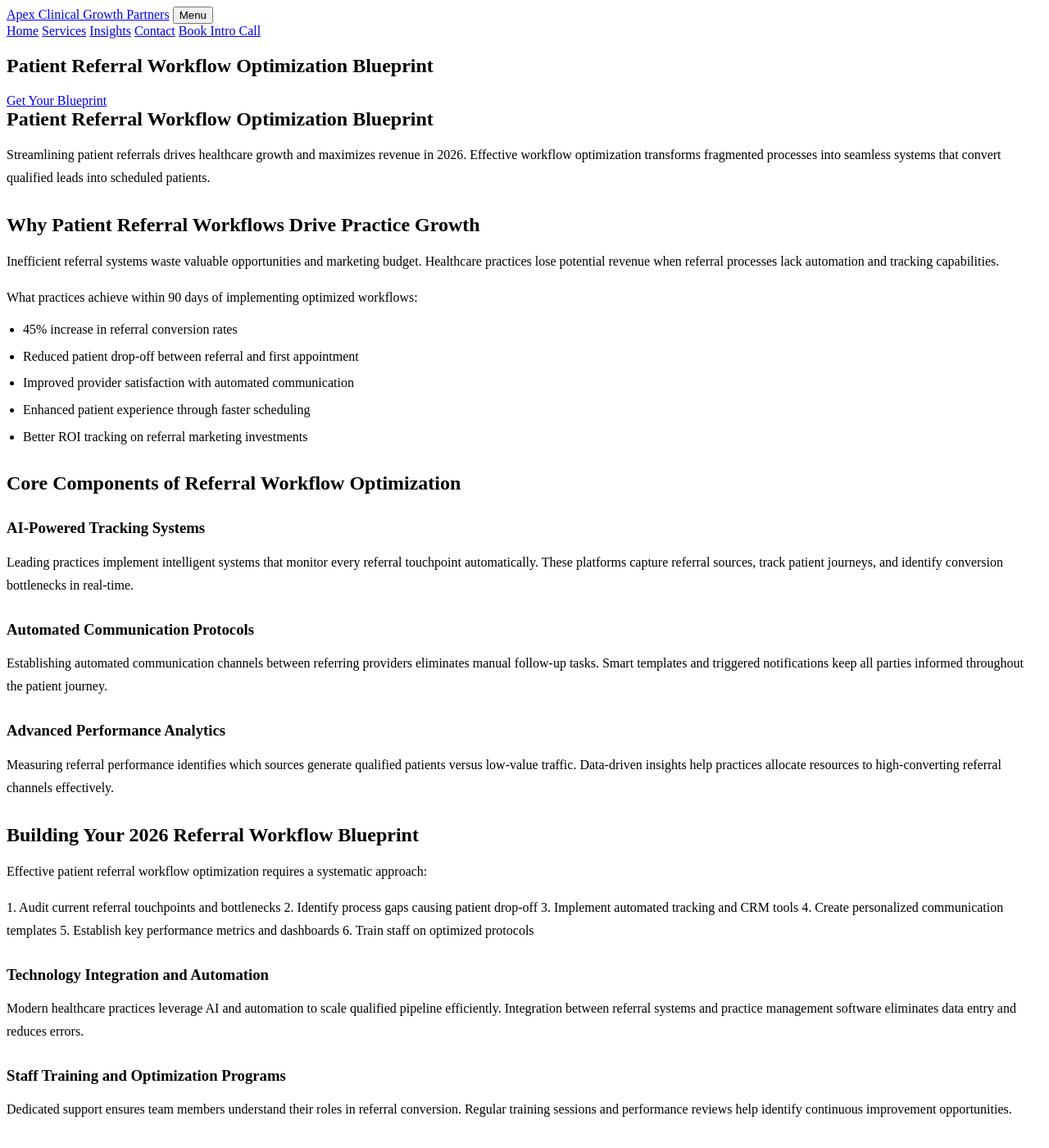
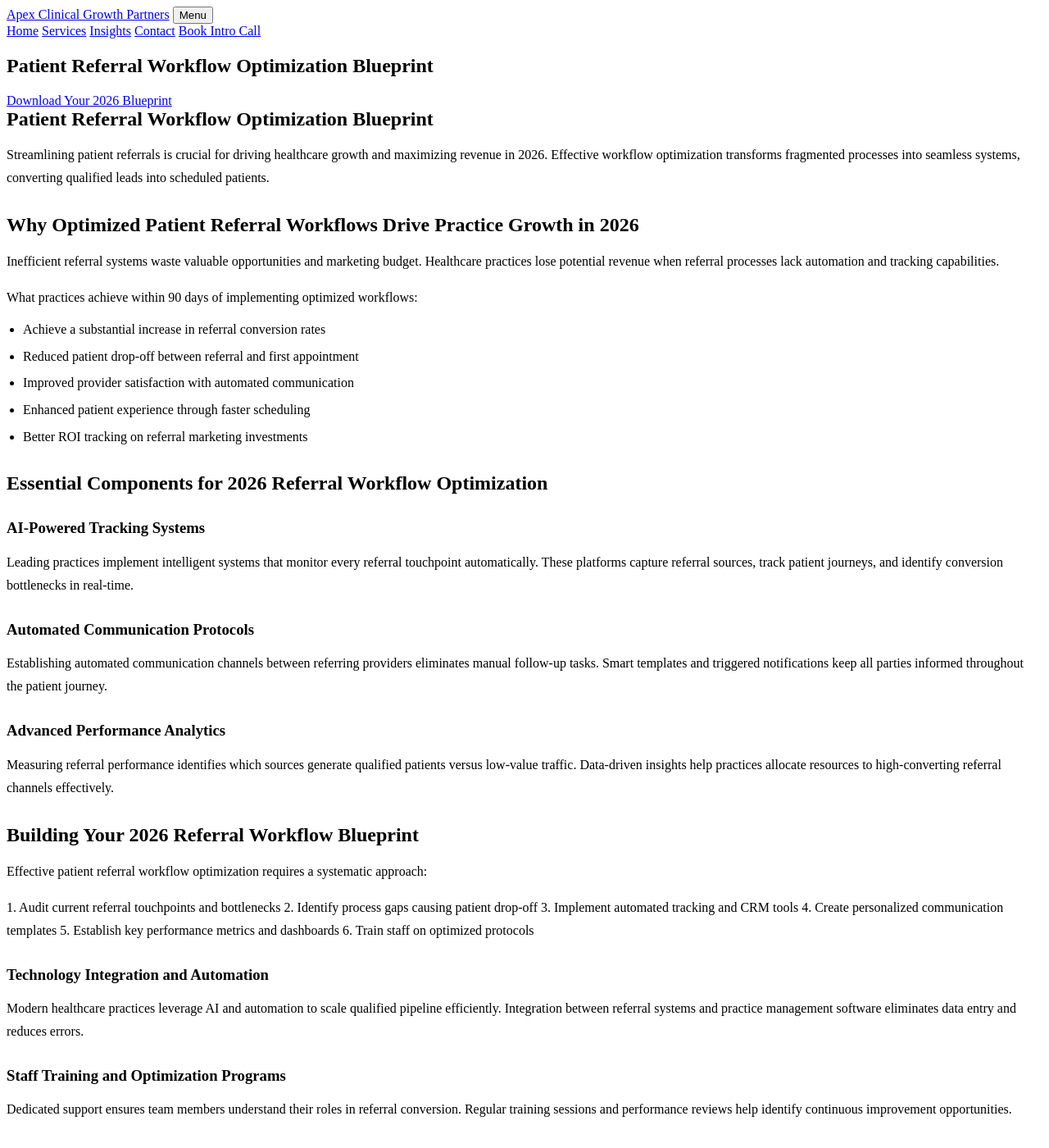
Before and after one commit to prjctlphbt/orbitr-canary-angular-20260228, a Jekyll site: the page patient-referral-workflow-blueprint.html, which Jekyll copies as it is, in a window 1280 px wide and 1400 px high. Shown: the whole window at 82% size. Built offline with Jekyll 4.4.1, drawn with Linux system fonts in a browser that asks for light colours; some of the changed text lies outside the part shown.

Commit message:
Refresh and update content: patient-referral-workflow-blueprint.html

```diff
--- a/patient-referral-workflow-blueprint.html
+++ b/patient-referral-workflow-blueprint.html
@@ -4,8 +4,8 @@
 <head>
 <meta charset="utf-8"/>
 <meta content="width=device-width, initial-scale=1.0" name="viewport"/>
-<meta content="Optimize your patient referral workflow with Apex Clinical Growth Partners. Streamline processes, reduce delays, and boost referral volume by 40% in 2026. Get your blueprint today." name="description"/>
-<title>Patient Referral Workflow Optimization Blueprint | 2026 Guide</title>
+<meta content="Elevate your healthcare practice in 2026 with Apex Clinical Growth Partners' Patient Referral Workflow Optimization Blueprint. Streamline processes, reduce delays, and boost patient acquisition for sustainable growth. Get your guide today." name="description"/>
+<title>Patient Referral Workflow Optimization Blueprint for 2026 | Apex Clinical Growth Partners</title>
 <style>
 
 
@@ -103,24 +103,24 @@
 <section class="page-hero landing-hero">
 <div class="container">
 <h1>Patient Referral Workflow Optimization Blueprint</h1>
-<a class="cta" href="/services/">Get Your Blueprint</a>
+<a class="cta" href="/services/">Download Your 2026 Blueprint</a>
 </div>
 </section>
 <section class="landing-content">
 <div class="container orbitr-generated-content">
 <h1>Patient Referral Workflow Optimization Blueprint</h1>
-<p>Streamlining patient referrals drives healthcare growth and maximizes revenue in 2026. Effective workflow optimization transforms fragmented processes into seamless systems that convert qualified leads into scheduled patients.</p>
-<h2>Why Patient Referral Workflows Drive Practice Growth</h2>
+<p>Streamlining patient referrals is crucial for driving healthcare growth and maximizing revenue in 2026. Effective workflow optimization transforms fragmented processes into seamless systems, converting qualified leads into scheduled patients.</p>
+<h2>Why Optimized Patient Referral Workflows Drive Practice Growth in 2026</h2>
 <p>Inefficient referral systems waste valuable opportunities and marketing budget. Healthcare practices lose potential revenue when referral processes lack automation and tracking capabilities.</p>
 <p>What practices achieve within 90 days of implementing optimized workflows:</p>
 <ul>
-<li>45% increase in referral conversion rates</li>
+<li>Achieve a substantial increase in referral conversion rates</li>
 <li>Reduced patient drop-off between referral and first appointment</li>
 <li>Improved provider satisfaction with automated communication</li>
 <li>Enhanced patient experience through faster scheduling</li>
 <li>Better ROI tracking on referral marketing investments</li>
 </ul>
-<h2>Core Components of Referral Workflow Optimization</h2>
+<h2>Essential Components for 2026 Referral Workflow Optimization</h2>
 <h3>AI-Powered Tracking Systems</h3>
 <p>Leading practices implement intelligent systems that monitor every referral touchpoint automatically. These platforms capture referral sources, track patient journeys, and identify conversion bottlenecks in real-time.</p>
 <h3>Automated Communication Protocols</h3>
@@ -139,12 +139,12 @@
 <p>Modern healthcare practices leverage AI and automation to scale qualified pipeline efficiently. Integration between referral systems and practice management software eliminates data entry and reduces errors.</p>
 <h3>Staff Training and Optimization Programs</h3>
 <p>Dedicated support ensures team members understand their roles in referral conversion. Regular training sessions and performance reviews help identify continuous improvement opportunities.</p>
-<h2>Measuring Referral Workflow Success</h2>
+<h2>Measuring Success: Key Referral Workflow Metrics for 2026</h2>
 <p>Optimized referral workflows generate measurable ROI within 90 days. Key performance indicators include referral volume, conversion rates, time-to-appointment, and patient lifetime value.</p>
 <p>Successful practices track revenue-generating metrics rather than vanity statistics. Focus on qualified leads that convert to scheduled appointments and completed treatments.</p>
 <h2>Transform Your Referral Process in 2026</h2>
 <p>Apex Clinical Growth Partners serves Denver healthcare practices with comprehensive workflow optimization services. Our team helps practices implement systematic referral processes that drive sustainable growth and revenue.</p>
-<p>Ready to optimize your patient referral workflow? Contact our specialists at (720) 555-0105 or hello@apexclinicalgrowth.com to schedule your consultation and start converting more referrals today.</p>
+<p>Ready to optimize your patient referral workflow for 2026? Contact our specialists at (720) 555-0105 or hello@apexclinicalgrowth.com to schedule your consultation and start converting more referrals today.</p>
 </div>
 </section>
 <section class="landing-cta">
@@ -153,7 +153,6 @@
 <a class="cta" href="/services/">Get Your Free Consultation</a>
 </div>
 </section>
-</main>
 <footer>
 <div class="container footer-grid">
 <div>
@@ -188,5 +187,5 @@
  });
  });
  </script>
-</body>
+</main></body>
 </html>
```
